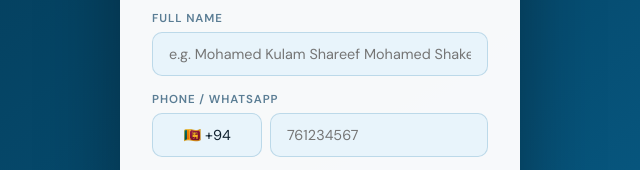
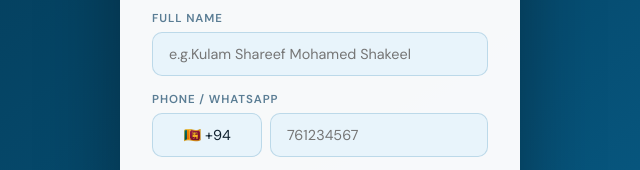
Before and after one commit to zhakeel/zel-app, a plain HTML site: page index.html.html in a window 1280 px wide. Both pictures are taken after a click on the button "Register". Shown: the part 339-509 px from the top of the page, 320-960 px from the left. Drawn offline with nearby package versions, Linux system fonts and the light colour scheme; no server answers.

Commit message:
Update placeholder text for Full Name input

```diff
--- a/index.html.html
+++ b/index.html.html
@@ -381,7 +381,7 @@ textarea.di{min-height:78px;resize:vertical}
      <input type="file" id="rg-pf" accept="image/*" style="display:none" onchange="onRegPhoto(event)">
      <div style="font-size:.7rem;color:var(--muted)">Tap to add photo (optional)</div>
     </div>
-    <div class="fg"><label>Full Name</label><input type="text" id="rg-nm" placeholder="e.g. Mohamed Kulam Shareef Mohamed Shakeel" autocomplete="name"></div>
+    <div class="fg"><label>Full Name</label><input type="text" id="rg-nm" placeholder="e.g.Kulam Shareef Mohamed Shakeel" autocomplete="name"></div>
     <div class="fg">
      <label>Phone / WhatsApp</label>
      <div class="ph-row">
```
